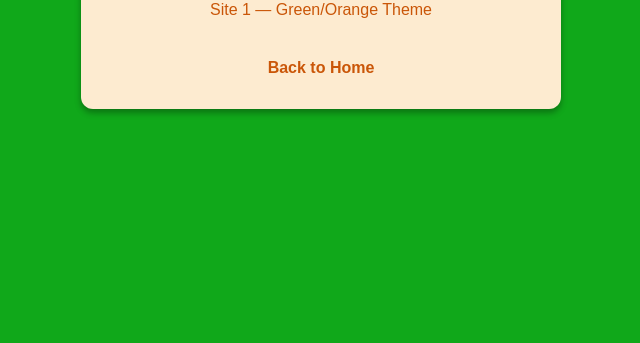
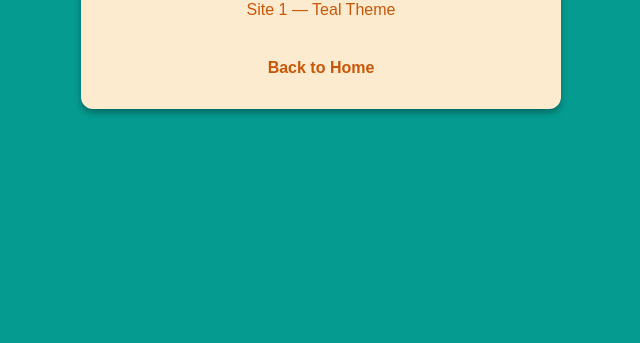
Before and after one commit to Brook-A-CS/412-P5, a plain HTML site: page site1.html in a window 1280 px wide. Shown: the part 457-800 px from the top of the page, without its empty margins (319-959 px from the left). Drawn offline with Linux system fonts and the light colour scheme.

Commit message:
demo change

```diff
--- a/site1.html
+++ b/site1.html
@@ -11,7 +11,7 @@
     <div class="card">
         <img src="imgs/logo.png" alt="Panda Software Logo" class="logo">
         <h1>Panda Software Inc</h1>
-        <p>Site 1 — Green/Orange Theme</p>
+        <p>Site 1 — Teal Theme</p>
         <a class="back" href="index.html">Back to Home</a>
     </div>
 </body>
--- a/styles.css
+++ b/styles.css
@@ -59,7 +59,7 @@ p  { margin-bottom: 1.5rem; }
 .s5 { background: #2c3e50; color: #aed6f1; }
 
 /* site pages */
-.site1 body  { background: #10a81a; }
+.site1 body  { background: #059b91; }
 .site1 .card { background: #fdebd0; color: #ca5608; }
 .site1 h1    { color: #ca5608; }
 .site1 .back { color: #ca5608; }
```
